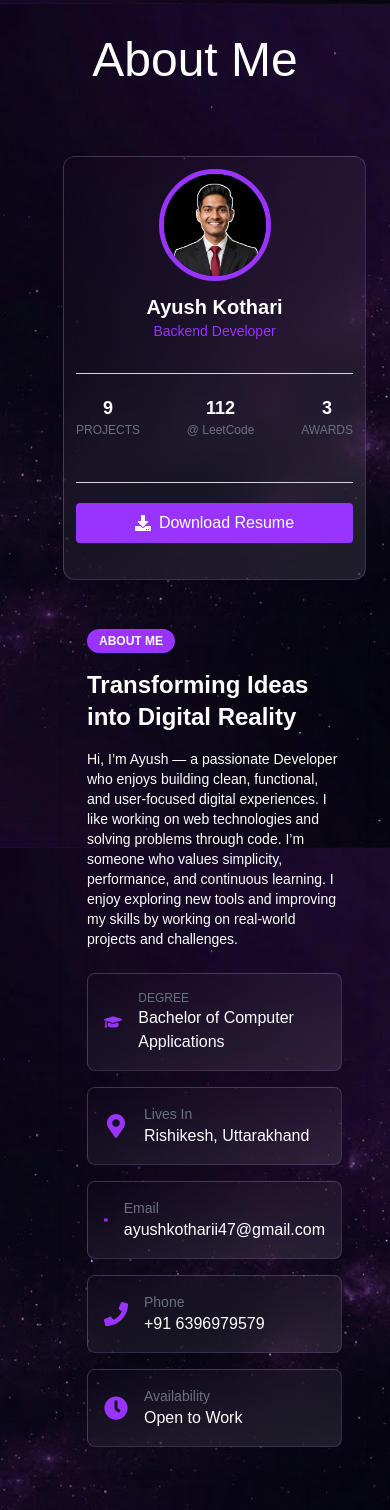
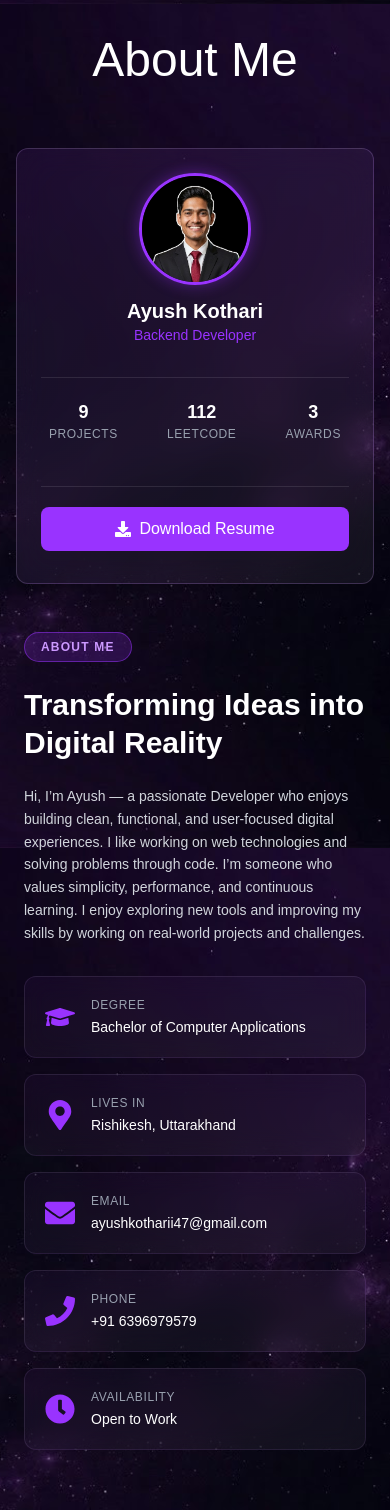
Before and after one commit to Ayushkothari47/My-Portfolio, a React (Vite) app: page / in a window 390 px wide. Shown: the part 840-2350 px from the top of the page. Built offline with nearby package versions, Linux system fonts and the light colour scheme.

Commit message:
Mobile responsiveness updated

```diff
--- a/src/components/Portfolio.jsx
+++ b/src/components/Portfolio.jsx
@@ -1,59 +1,58 @@
 import React from 'react';
-import { FaStar, FaDownload, FaEye, FaLinkedin, FaGithub, FaTwitter, FaInstagram } from 'react-icons/fa';
-import { FaBriefcase, FaGraduationCap, FaMapMarkerAlt, FaEnvelope, FaPhone, FaClock } from 'react-icons/fa';
+import { FaDownload } from 'react-icons/fa';
+import { FaGraduationCap, FaMapMarkerAlt, FaEnvelope, FaPhone, FaClock } from 'react-icons/fa';
 
-import profile from '../assets/ai_gen.jpg'
+import profile from '../assets/ai_gen.jpg'; // Make sure the path is correct
 
 function FullPortfolio() {
   return (
-
-    <div className="min-h-screen bg-none flex flex-col lg:flex-row p-6 gap-6 ml-[10%]">
+    // FIXED: ml-0 on mobile, lg:ml-[10%] on desktop. Added w-full and max-w constraints.
+    <div className="min-h-screen flex flex-col lg:flex-row p-4 md:p-6 gap-6 w-full lg:w-[85%] ml-0 lg:ml-[10%]">
 
       {/* Left Sidebar */}
       <div className="w-full lg:w-[clamp(240px,22vw,300px)]
-  bg-gradient-to-br from-purple-500/1 to-white/10 backdrop-blur-lg
-  border border-purple-300/20 rounded-xl shadow-xl
-  p-[clamp(12px,2vw,24px)]
-  flex flex-col justify-start
-  h-fit max-h-[90vh] overflow-hidden
-  text-center">
-
+        bg-gradient-to-br from-purple-500/10 to-white/5 backdrop-blur-lg
+        border border-purple-300/20 rounded-xl shadow-xl
+        p-6
+        flex flex-col justify-start
+        h-fit lg:sticky lg:top-10
+        text-center"
+      >
         {/* Profile */}
         <img
           src={profile}
-          alt={profile}
-          className="w-28 h-28 bg-none mx-auto rounded-full border-5 border-[#9933ff] object-cover mb-3"
+          alt="Ayush Kothari"
+          className="w-28 h-28 mx-auto rounded-full border-[3px] border-[#9933ff] object-cover mb-3 shadow-[0_0_15px_rgba(153,51,255,0.4)]"
         />
         <h2 className="text-xl font-semibold text-white">Ayush Kothari</h2>
-        <p className="text-[#9933ff] text-sm mb-3">Backend Developer</p>
+        <p className="text-[#9933ff] text-sm mb-3 font-medium">Backend Developer</p>
 
-
-        <hr className="my-5 border-gray-300" />
+        <hr className="my-5 border-white/10" />
 
         {/* Stats */}
-        <div className="flex justify-between mb-6">
+        <div className="flex justify-between mb-6 px-2">
           <div>
-            <h3 className="text-lg font-bold text-[#ffffff]">9</h3>
-            <p className="text-gray-500 text-xs">PROJECTS</p>
+            <h3 className="text-lg font-bold text-white">9</h3>
+            <p className="text-gray-400 text-xs tracking-wider">PROJECTS</p>
           </div>
           <div>
-            <h3 className="text-lg font-bold text-[#ffffff]">112</h3>
-            <p className="text-gray-500 text-xs">@ LeetCode</p>
+            <h3 className="text-lg font-bold text-white">112</h3>
+            <p className="text-gray-400 text-xs tracking-wider">LEETCODE</p>
           </div>
           <div>
-            <h3 className="text-lg font-bold text-[#ffffff]">3</h3>
-            <p className="text-gray-500 text-xs">AWARDS</p>
+            <h3 className="text-lg font-bold text-white">3</h3>
+            <p className="text-gray-400 text-xs tracking-wider">AWARDS</p>
           </div>
         </div>
 
-        <hr className="my-5 border-gray-300" />
+        <hr className="my-5 border-white/10" />
 
         {/* Buttons */}
-        <div className="flex flex-col gap-3 mb-6">
+        <div className="flex flex-col gap-3 mb-2">
           <a
             href="/Ayush_Kothari_BD.pdf"
             download
-            className="flex items-center justify-center gap-2 bg-[#9933ff] text-white py-2 px-4 rounded transition"
+            className="flex items-center justify-center gap-2 bg-[#9933ff] text-white py-2.5 px-4 rounded-lg transition-all hover:bg-purple-600 hover:shadow-[0_0_15px_rgba(153,51,255,0.6)]"
           >
             <FaDownload /> Download Resume
           </a>
@@ -61,68 +60,68 @@ function FullPortfolio() {
       </div>
 
       {/* Right Main Content */}
-      <div className="flex-1 bg-none rounded-xl shadow-md p-6">
+      <div className="flex-1 rounded-xl p-2 md:p-6 mt-4 lg:mt-0">
+
         {/* About Me Badge */}
-        <span className="bg-[#9933ff] text-[#ffffff] px-3 py-1 rounded-full text-xs font-semibold mb-4 inline-block">
+        <span className="bg-[#9933ff]/20 border border-[#9933ff]/50 text-[#cc99ff] px-4 py-1.5 rounded-full text-xs font-bold tracking-widest mb-6 inline-block">
           ABOUT ME
         </span>
 
         {/* Title */}
-        <h2 className="text-2xl font-bold mb-4 text-white">
-          Transforming Ideas into Digital Reality
+        <h2 className="text-3xl md:text-4xl font-bold mb-6 text-white leading-tight">
+          Transforming Ideas into <br className="hidden md:block"/> Digital Reality
         </h2>
 
-        {/* Description */}
-        <p className="text-gray-600 mb-6 text-white text-sm">
-          Hi, I’m Ayush — a passionate Developer who enjoys building clean, functional, and user-focused digital experiences. I like working on web technologies and solving problems through code.
-          I’m someone who values simplicity, performance, and continuous learning. I enjoy exploring new tools and improving my skills by working on real-world projects and challenges.
-
+        {/* Description - Fixed conflicting text colors */}
+        <p className="text-gray-300 mb-8 text-sm md:text-base leading-relaxed max-w-3xl">
+          Hi, I’m Ayush — a passionate Developer who enjoys building clean, functional, and user-focused digital experiences. I like working on web technologies and solving problems through code. I’m someone who values simplicity, performance, and continuous learning. I enjoy exploring new tools and improving my skills by working on real-world projects and challenges.
         </p>
 
         {/* Info Cards */}
-        <div className="grid grid-cols-1 sm:grid-cols-2 gap-4">
+        <div className="grid grid-cols-1 sm:grid-cols-2 gap-4 md:gap-5">
 
-          <div className="p-4 rounded-lg bg-gradient-to-br from-purple-500/1 to-white/10 backdrop-blur-lg border border-purple-300/20 flex items-center">
-            <FaGraduationCap className="text-[#9933ff] text-2xl mr-4" />
+          <div className="p-5 rounded-xl bg-gradient-to-br from-purple-500/5 to-white/5 backdrop-blur-md border border-purple-300/10 flex items-center transition-transform hover:-translate-y-1">
+            <FaGraduationCap className="text-[#9933ff] text-3xl mr-4 shrink-0" />
             <div>
-              <p className="text-gray-500 text-xs">DEGREE</p>
-              <h3 className="text-md text-white">Bachelor of Computer Applications</h3>
+              <p className="text-gray-400 text-xs uppercase tracking-wider mb-1">Degree</p>
+              <h3 className="text-sm md:text-base font-medium text-white">Bachelor of Computer Applications</h3>
             </div>
           </div>
 
-          <div className="p-4 rounded-lg bg-gradient-to-br from-purple-500/1 to-white/10 backdrop-blur-lg border border-purple-300/20 flex items-center">
-            <FaMapMarkerAlt className="text-[#9933ff] text-2xl mr-4" />
+          <div className="p-5 rounded-xl bg-gradient-to-br from-purple-500/5 to-white/5 backdrop-blur-md border border-purple-300/10 flex items-center transition-transform hover:-translate-y-1">
+            <FaMapMarkerAlt className="text-[#9933ff] text-3xl mr-4 shrink-0" />
             <div>
-              <p className="text-gray-500 text-sm">Lives In</p>
-              <h3 className="text-md text-white">Rishikesh, Uttarakhand</h3>
+              <p className="text-gray-400 text-xs uppercase tracking-wider mb-1">Lives In</p>
+              <h3 className="text-sm md:text-base font-medium text-white">Rishikesh, Uttarakhand</h3>
             </div>
           </div>
 
-          <div className="p-4 rounded-lg bg-gradient-to-br from-purple-500/1 to-white/10 backdrop-blur-lg border border-purple-300/20 flex items-center">
-            <FaEnvelope className="text-[#9933ff] text-2xl mr-4" />
-            <div>
-              <p className="text-gray-500 text-sm">Email</p>
-              <h3 className="text-md text-white">ayushkotharii47@gmail.com</h3>
+          <div className="p-5 rounded-xl bg-gradient-to-br from-purple-500/5 to-white/5 backdrop-blur-md border border-purple-300/10 flex items-center transition-transform hover:-translate-y-1 overflow-hidden">
+            <FaEnvelope className="text-[#9933ff] text-3xl mr-4 shrink-0" />
+            <div className="min-w-0">
+              <p className="text-gray-400 text-xs uppercase tracking-wider mb-1">Email</p>
+              {/* Added break-all so long emails don't break mobile layout */}
+              <h3 className="text-sm md:text-base font-medium text-white break-all sm:break-normal">ayushkotharii47@gmail.com</h3>
             </div>
           </div>
 
-          <div className="p-4 rounded-lg bg-gradient-to-br from-purple-500/1 to-white/10 backdrop-blur-lg border border-purple-300/20 flex items-center">
-            <FaPhone className="text-[#9933ff] text-2xl mr-4" />
+          <div className="p-5 rounded-xl bg-gradient-to-br from-purple-500/5 to-white/5 backdrop-blur-md border border-purple-300/10 flex items-center transition-transform hover:-translate-y-1">
+            <FaPhone className="text-[#9933ff] text-3xl mr-4 shrink-0" />
             <div>
-              <p className="text-gray-500 text-sm">Phone</p>
-              <h3 className="text-md text-white">+91 6396979579</h3>
+              <p className="text-gray-400 text-xs uppercase tracking-wider mb-1">Phone</p>
+              <h3 className="text-sm md:text-base font-medium text-white">+91 6396979579</h3>
             </div>
           </div>
 
-          <div className="p-4 rounded-lg bg-gradient-to-br from-purple-500/1 to-white/10 backdrop-blur-lg border border-purple-300/20 flex items-center">
-            <FaClock className="text-[#9933ff] text-2xl mr-4" />
+          <div className="p-5 rounded-xl bg-gradient-to-br from-purple-500/5 to-white/5 backdrop-blur-md border border-purple-300/10 flex items-center transition-transform hover:-translate-y-1 sm:col-span-2 md:col-span-1">
+            <FaClock className="text-[#9933ff] text-3xl mr-4 shrink-0" />
             <div>
-              <p className="text-gray-500 text-sm">Availability</p>
-              <h3 className="text-md text-white">Open to Work</h3>
+              <p className="text-gray-400 text-xs uppercase tracking-wider mb-1">Availability</p>
+              <h3 className="text-sm md:text-base font-medium text-white">Open to Work</h3>
             </div>
           </div>
+
         </div>
-
       </div>
     </div>
   );
```
